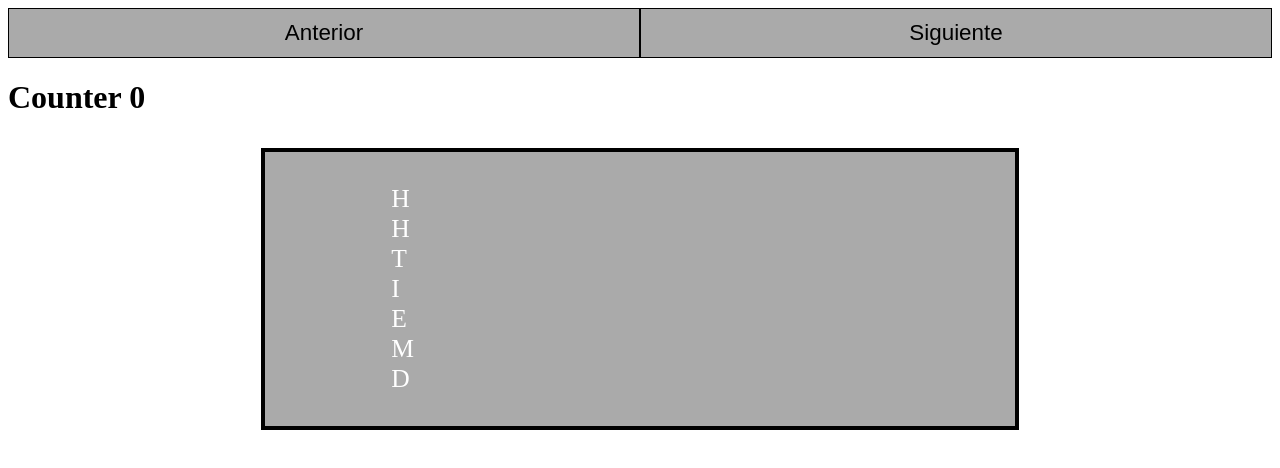
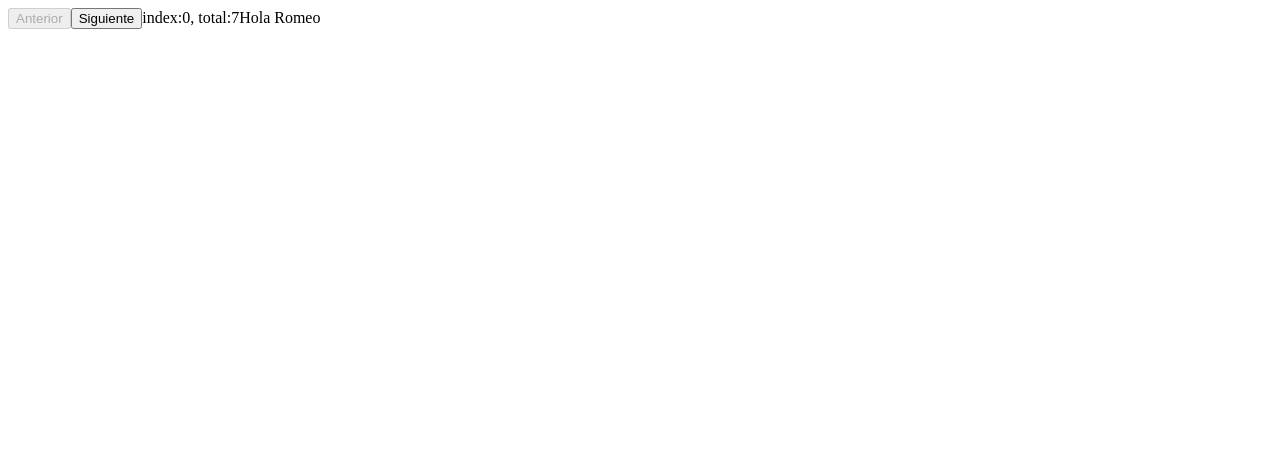
Before and after one commit to emilio-robres/proyecto-teatro, a React (Create React App) app: page / in a window 1280 px wide. Shown: the top 468 px of the page. Built offline with nearby package versions, Linux system fonts and the light colour scheme.

Commit message:
Linea renderizada con botones, todo hecho con componentes, solo falla el disable de siguiente

```diff
--- /dev/null
+++ b/src/App.js
@@ -0,0 +1,24 @@
+import React, { useState } from "react";
+import Linea from "./Linea.js";
+import data from "./textos.json";
+import Controls from "./Controls";
+
+function App() {
+
+  const [index, setIndex] = useState(0);
+  const prev = () => setIndex((currentIndex) => currentIndex - 1)
+  const next = () =>setIndex((currentIndex) => currentIndex + 1)
+
+  return (
+    <>
+      <Controls
+        currentIndex ={index}
+        currentPrev={prev}
+        currentNext={next}
+        total={data.length}/>
+
+      <Linea currentSentence={data[index].texto}/>
+    </>
+  );
+}
+export default App;
--- a/src/Components/Linea.js
+++ /dev/null
@@ -1,41 +0,0 @@
-import React, {useState, useEffect} from "react";
-import styled from "styled-components";
-// import CounterApp from "./CounterApp.js"
-
-
-const StyledDiv = styled.div`
-    color: white;
-    font-size: 1.6rem;
-    background: #aaa;
-    border: 4px solid black;
-    margin: 2rem 20% 2rem 20%;
-    padding: 2rem 2rem 2rem 10%;
-`
-
-
-function useListarTexto() {
-    const [texto, setTexto] = useState ([]);
-
-    useEffect (()=> {
-        fetch ("./archivo.json")
-        .then(response=> response.json())
-        .then(data => setTexto(data))
-        }
-    , []);
-
-
-
-
-    return (
-    <div>
-
-
-        <StyledDiv>
-
-          {texto.map((item, id) => <div key={"id"}> {item.texto[0]}</div>)}
-
-        </StyledDiv>
-    </div>
-    );
-};
-export default useListarTexto;
--- /dev/null
+++ b/src/Controls.js
@@ -0,0 +1,37 @@
+import React from "react";
+
+
+
+// const StyledButton = styled.button`
+//     width:50%;
+//     height:50px;
+//     font-size: 1.4rem;
+//     background: #aaa;
+//     border: 1px solid black;
+//     :hover{
+//     background: white;
+//     }
+// `
+
+function Controls(props) {
+
+    return (
+        <>
+            <button
+                onClick={props.currentPrev}
+                disabled={props.currentIndex === 0}
+            >
+                Anterior
+            </button>
+            <button
+                onClick={props.currentNext}
+                disabled={props.currentIndex >= props.total}
+            >
+                Siguiente
+            </button>
+            index:{props.currentIndex},
+            total:{props.total}
+        </>
+
+    )};
+    export default Controls;
--- a/src/CounterApp.js
+++ /dev/null
@@ -1,29 +0,0 @@
-import React,{useState} from "react"
-import styled from "styled-components";
-
-
-const StyledButton = styled.button`
-    width:50%;
-    height:50px;
-    font-size: 1.4rem;
-    background: #aaa;
-    border: 1px solid black;
-    :hover{
-    background: white;
-    }
-
-`
-function CounterApp (){
-
-    const [counter, setCounter]= useState(0);
-    const incrementCounter = ()=>setCounter(counter+1);
-    const decrementCounter= ()=> setCounter(counter-1);
-    return(
-        <div>
-            <StyledButton onClick={decrementCounter}>Anterior</StyledButton>
-            <StyledButton onClick={incrementCounter}>Siguiente</StyledButton>
-           <h1>Counter {counter}</h1>
-        </div>
-    )
-}
-export default CounterApp;
--- /dev/null
+++ b/src/Linea.js
@@ -0,0 +1,26 @@
+import React, { useState } from "react";
+// import styled from "styled-components";
+
+// const StyledDiv = styled.div`
+//     color: white;
+//     font-size: 1.6rem;
+//     background: #aaa;
+//     border: 4px solid black;
+//     margin: 2rem 20% 2rem 20%;
+//     padding: 2rem 2rem 2rem 10%;
+// `
+
+function Linea(props) {
+
+    return (
+      <>
+        {props.currentSentence}
+      </>
+    )
+  // Pasar este jsx a un componente hijo que es linea.js
+  //Props el index y linea.js importa textos.json
+  //Props la linea de texto en string  - habría que modificar state de app para guardar la frase en lugar del index
+  //Frase!!!
+}
+
+export default Linea;
--- a/src/index.js
+++ b/src/index.js
@@ -1,18 +1,10 @@
-import React from 'react';
-import ReactDOM from 'react-dom';
-import Linea from './Components/Linea.js';
-import CounterApp from './CounterApp.js';
-
+import React from "react";
+import ReactDOM from "react-dom";
+import App from "./App";
 
 ReactDOM.render(
-  <div>
-      <CounterApp />
-      <Linea />
-
-  </div>
-
-
-
-  ,
-  document.getElementById('root')
+  <React.StrictMode>
+    <App />
+  </React.StrictMode>,
+  document.getElementById("root")
 );
```
Also changed, not shown: src/textos.json (renamed from public/archivo.json).
